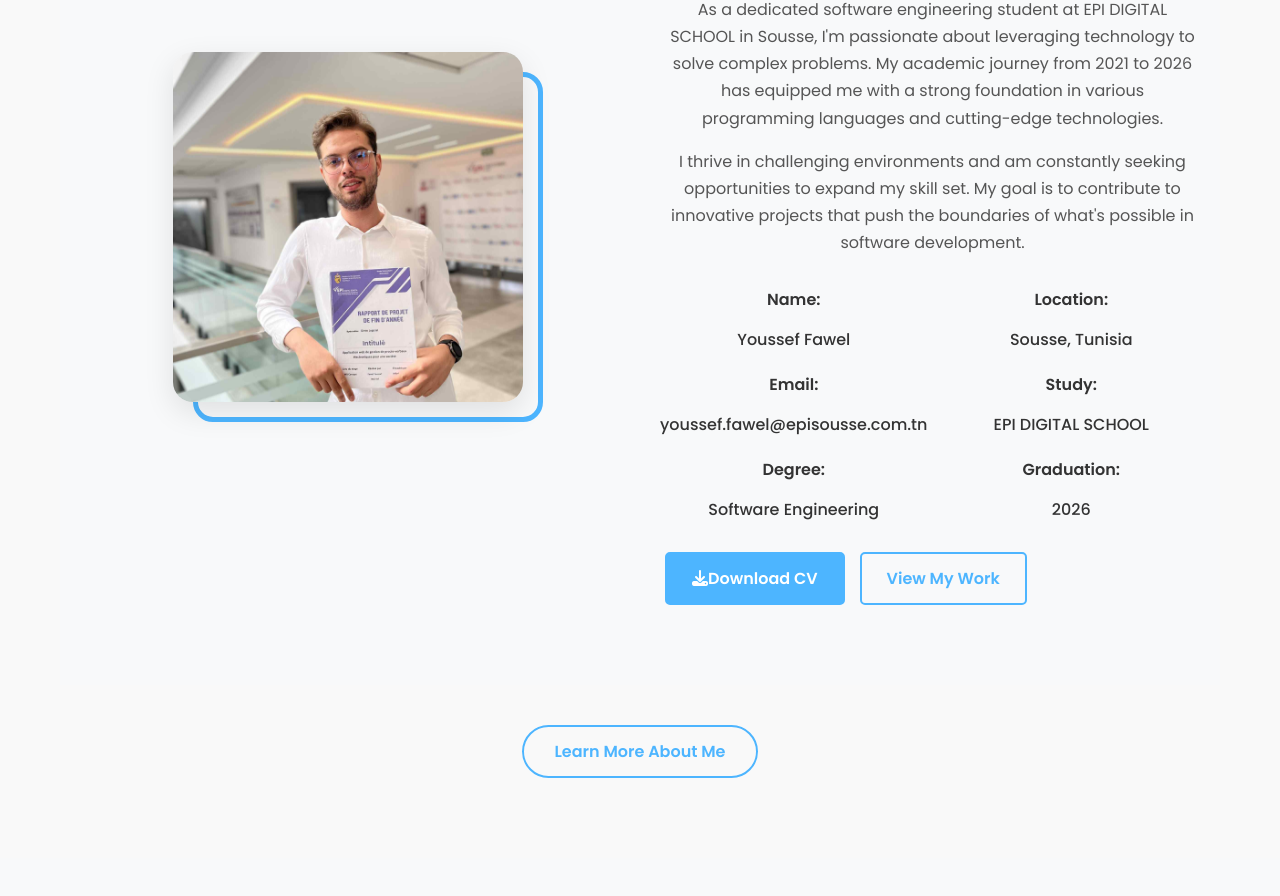
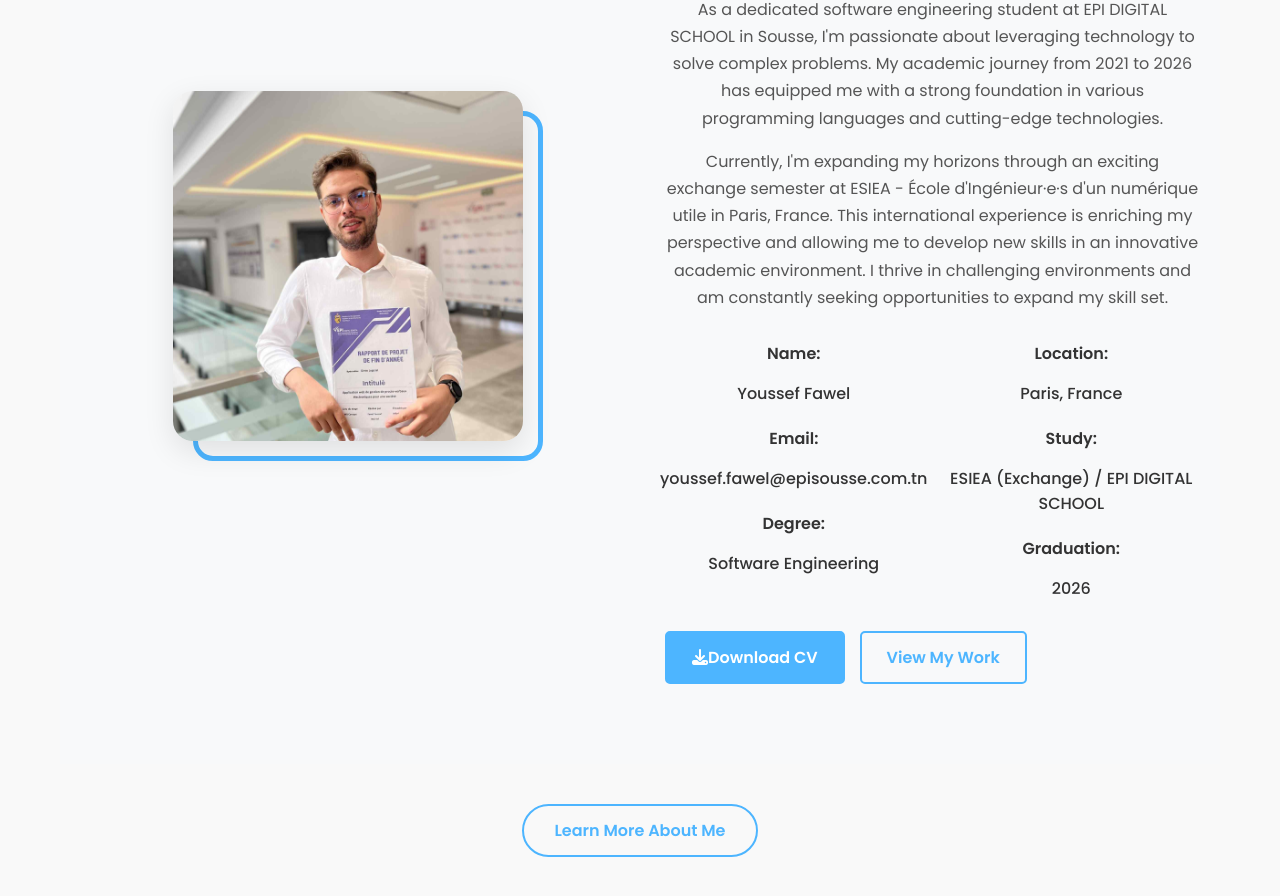
Before and after one commit to Youssef-Fawel/Portfolio, a React (Create React App) app: page / in a window 1280 px wide. Shown: the part 1270-2166 px from the top of the page. Built offline with nearby package versions, Linux system fonts and the light colour scheme.

Commit message:
Revise About page with updated personal details
Updated personal information and added details about exchange semester in Paris.

```diff
--- a/src/pages/About.js
+++ b/src/pages/About.js
@@ -15,7 +15,8 @@ const About = () => {
         "Full-Stack Developer",
         "Problem Solver",
         "MERN Stack Developer",
-        "Tech Enthusiast"
+        "Tech Enthusiast",
+        "Exchange Student in France"
       ],
       typeSpeed: 100,
       backSpeed: 60,
@@ -59,9 +60,11 @@ const About = () => {
                 programming languages and cutting-edge technologies.
               </p>
               <p>
-                I thrive in challenging environments and am constantly seeking opportunities to
-                expand my skill set. My goal is to contribute to innovative projects that push
-                the boundaries of what's possible in software development.
+                Currently, I'm expanding my horizons through an exciting exchange semester at
+                ESIEA - École d'Ingénieur·e·s d'un numérique utile in Paris, France. This
+                international experience is enriching my perspective and allowing me to develop
+                new skills in an innovative academic environment. I thrive in challenging
+                environments and am constantly seeking opportunities to expand my skill set.
               </p>
             </div>
 
@@ -83,11 +86,11 @@ const About = () => {
               <div className="info-column">
                 <div className="info-item">
                   <span className="info-title">Location:</span>
-                  <span className="info-value">Sousse, Tunisia</span>
+                  <span className="info-value">Paris, France</span>
                 </div>
                 <div className="info-item">
                   <span className="info-title">Study:</span>
-                  <span className="info-value">EPI DIGITAL SCHOOL</span>
+                  <span className="info-value">ESIEA (Exchange) / EPI DIGITAL SCHOOL</span>
                 </div>
                 <div className="info-item">
                   <span className="info-title">Graduation:</span>
```
